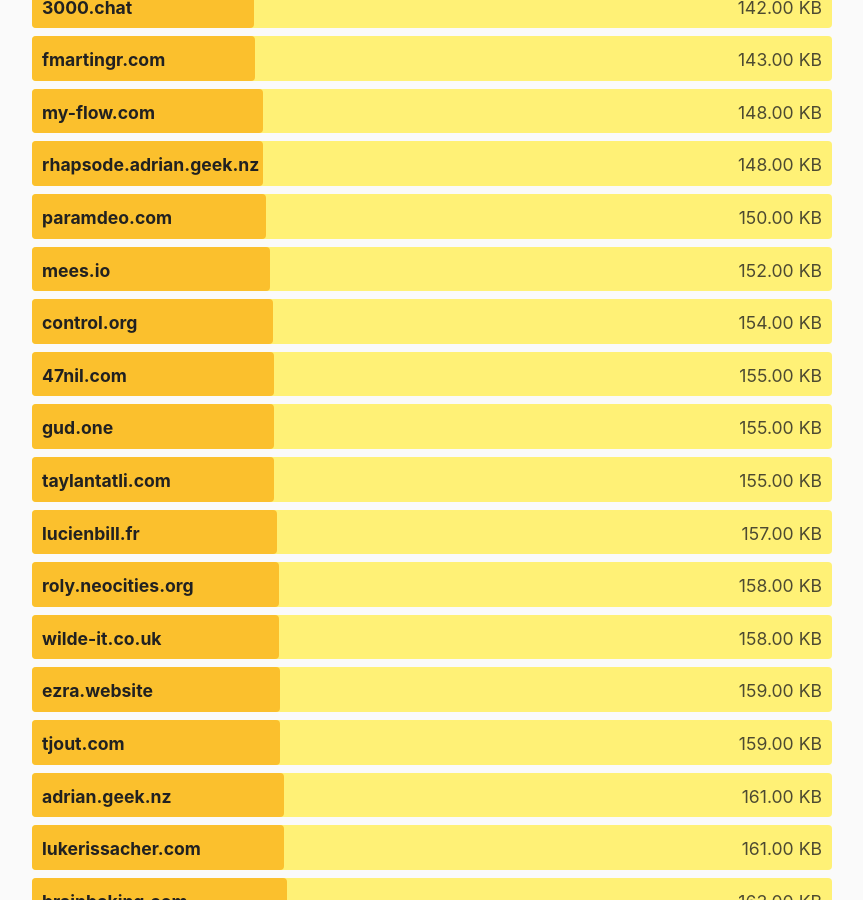
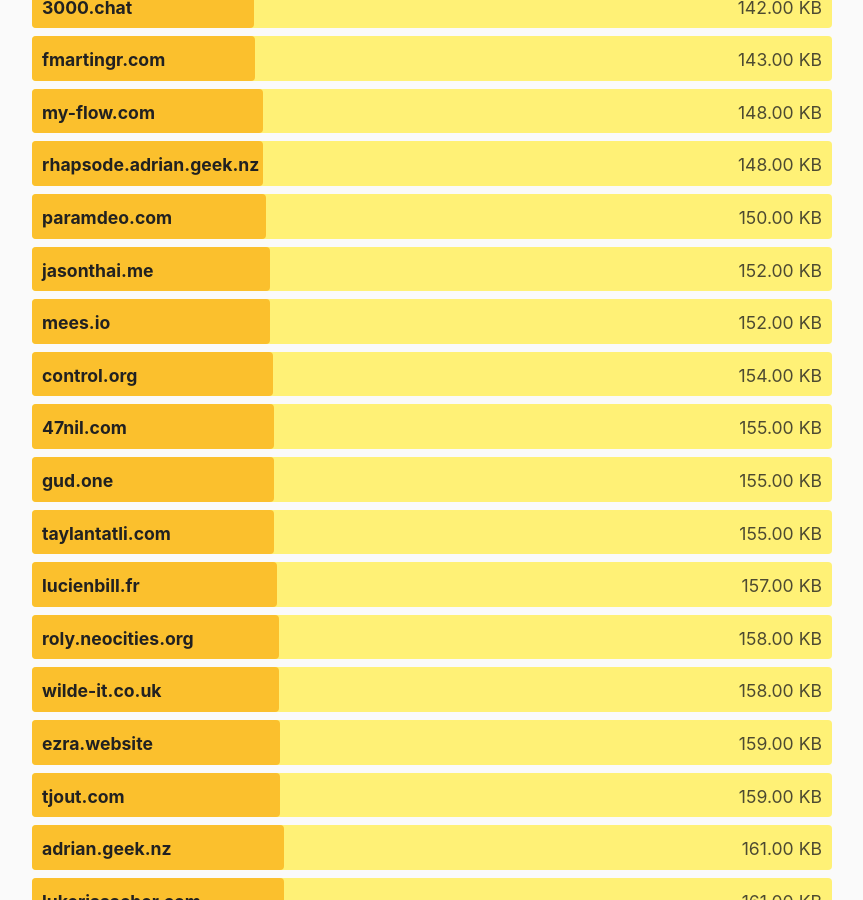
Before and after one commit to kevquirk/512kb.club, a Jekyll site: the page built from index.md, in a window 1280 px wide and 900 px high, scrolled down 17321 px. Shown: the whole window, without its empty margins (208-1071 px from the left). Built offline with Jekyll 4.4.1, drawn with Linux system fonts in a browser that asks for light colours; some of the changed text lies outside the part shown.

Commit message:
Update sites.yml

```diff
--- a/_data/sites.yml
+++ b/_data/sites.yml
@@ -1080,7 +1080,7 @@
 
 - domain: jasonthai.me
   url: https://jasonthai.me/
-  size: 470
+  size: 152
   last_checked: 2022-06-17
 
 - domain: jcelerier.name
```
